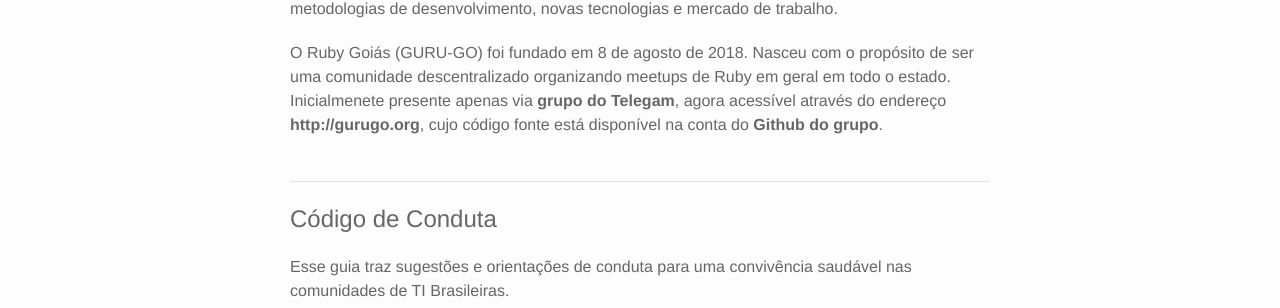
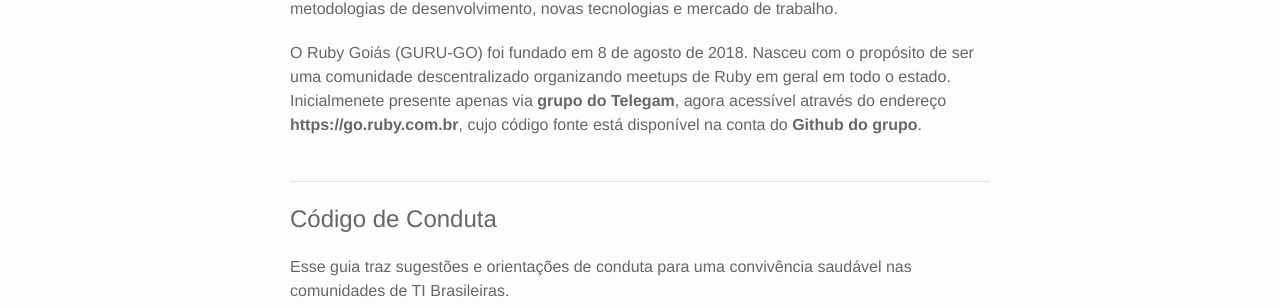
Before and after one commit to rubygoias/guru-goias.github.io, a Jekyll site: the page built from index.html, in a window 1280 px wide and 900 px high. Shown: the part 223-531 px from the top of the window. Built offline with Jekyll 4.4.1, drawn with Linux system fonts in a browser that asks for light colours; nearby versions of some CDN libraries; the list of posts is cut into pages by our own code; some of the changed lines change nothing that is shown.

Commit message:
Update index.html

```diff
--- a/index.html
+++ b/index.html
@@ -12,7 +12,7 @@ layout: default
 <p>
 	O Ruby Goiás (GURU-GO) foi fundado em 8 de agosto de 2018.
 	Nasceu com o propósito de ser uma comunidade descentralizado organizando meetups de Ruby em geral em todo o estado.
-	Inicialmenete presente apenas via <a href="https://telegram.me/guru_go" target="_blank"><b>grupo do Telegam</b></a>, agora acessível através do endereço <a><b>http://gurugo.org</b></a>,
+	Inicialmenete presente apenas via <a href="https://telegram.me/guru_go" target="_blank"><b>grupo do Telegam</b></a>, agora acessível através do endereço <a><b>https://go.ruby.com.br</b></a>,
 	cujo código fonte está disponível na conta do <a href="https://github.com/Guru-goias" target="_blank"><b>Github do grupo</b></a>.
 </p>
 
```
